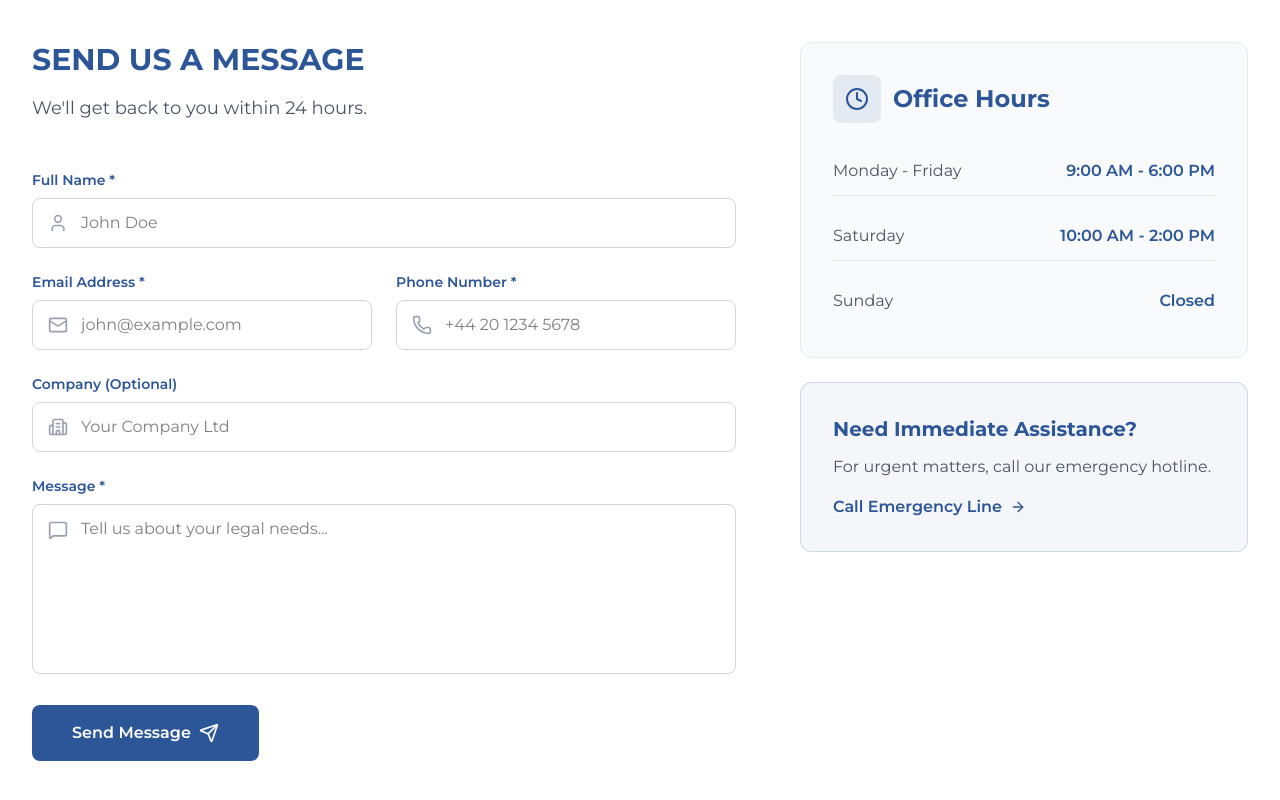
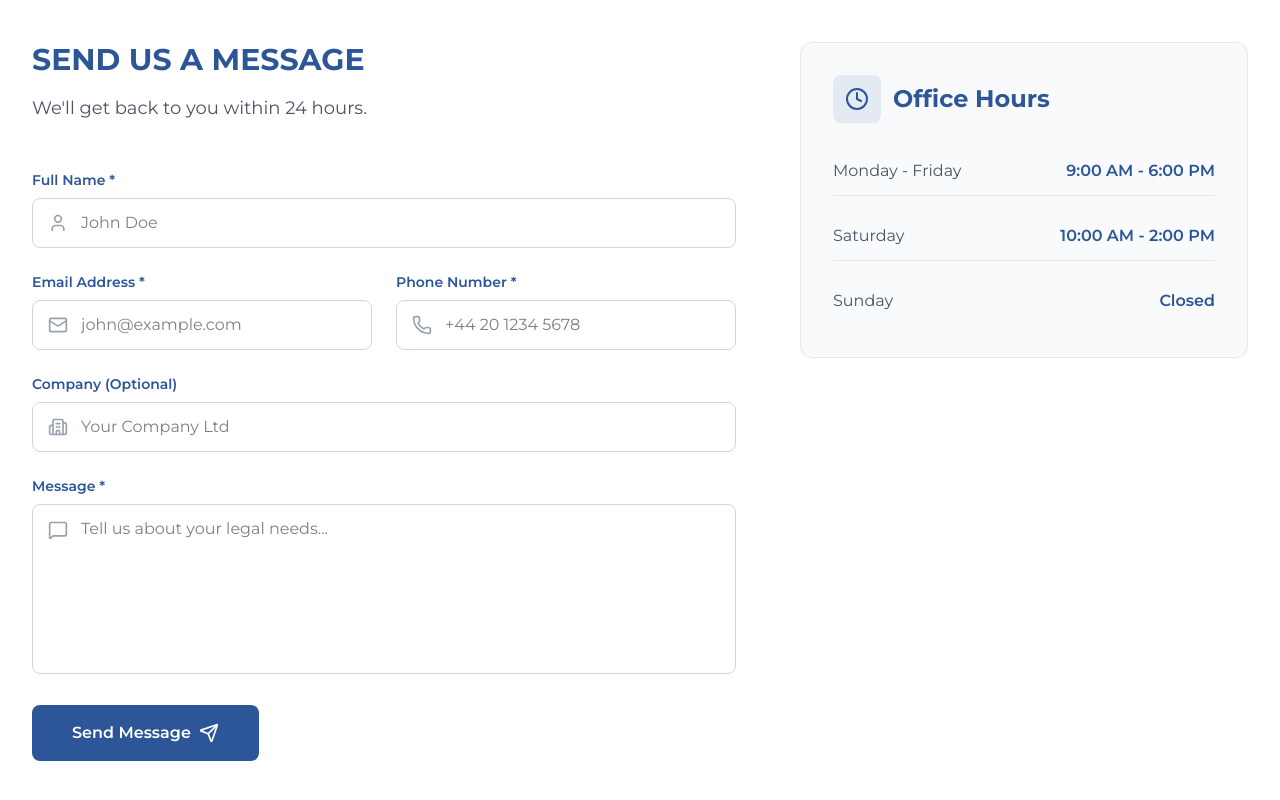
Before and after one commit to SuprimKhatri77/empass-law, a Next.js app: page /contact in a window 1280 px wide. Shown: the part 1466-2266 px from the top of the page. Built offline with nearby package versions, Linux system fonts and the light colour scheme; a web font is replaced by a local one.

Commit message:
need immediate call removed

```diff
--- a/modules/contact/contact.tsx
+++ b/modules/contact/contact.tsx
@@ -499,7 +499,7 @@ export default function ContactPage() {
               </div>
 
               {/* Quick Info */}
-              <div className="p-6 sm:p-8 bg-[#2c5697]/5 rounded-xl border border-[#2c5697]/20">
+              {/* <div className="p-6 sm:p-8 bg-[#2c5697]/5 rounded-xl border border-[#2c5697]/20">
                 <h3 className="text-lg sm:text-xl font-bold text-[#2c5697] mb-2 sm:mb-3">
                   Need Immediate Assistance?
                 </h3>
@@ -513,7 +513,7 @@ export default function ContactPage() {
                   Call Emergency Line
                   <ArrowRight className="w-4 h-4" />
                 </a>
-              </div>
+              </div> */}
             </div>
           </div>
         </div>
```
